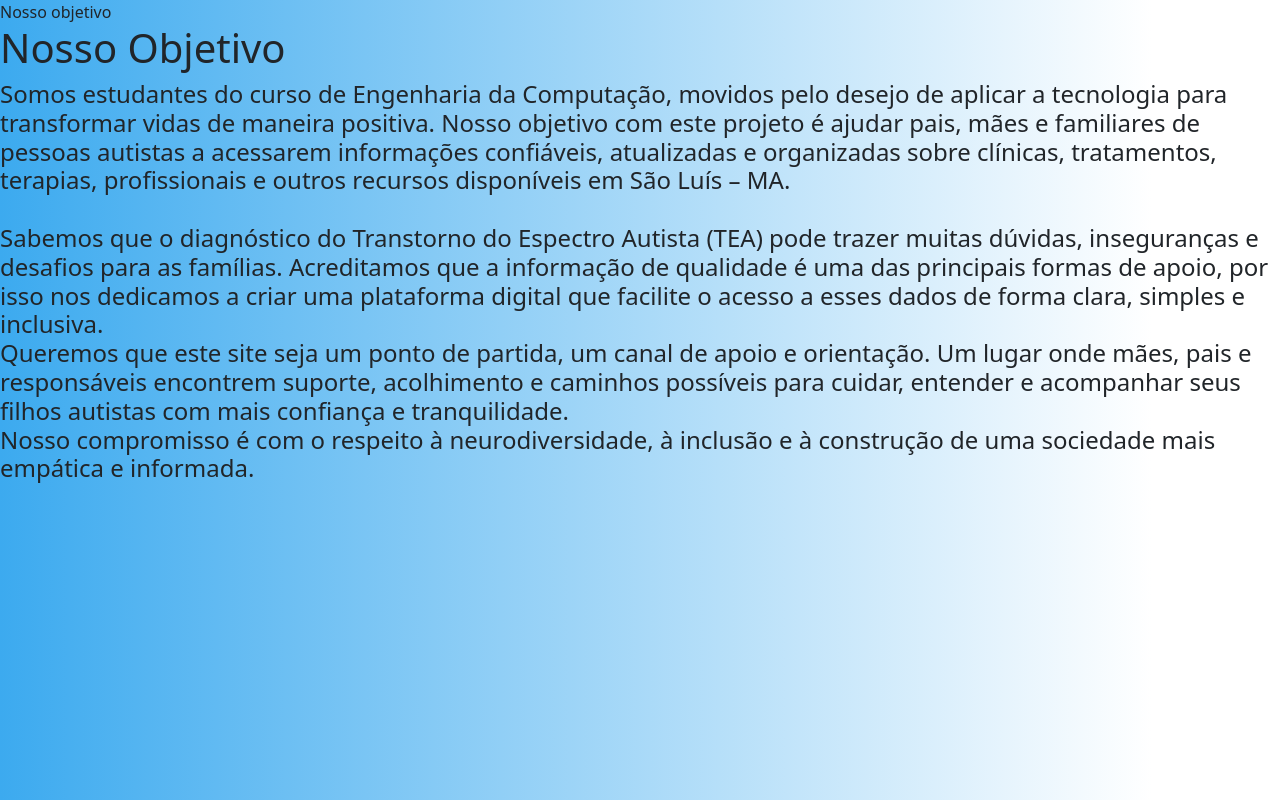
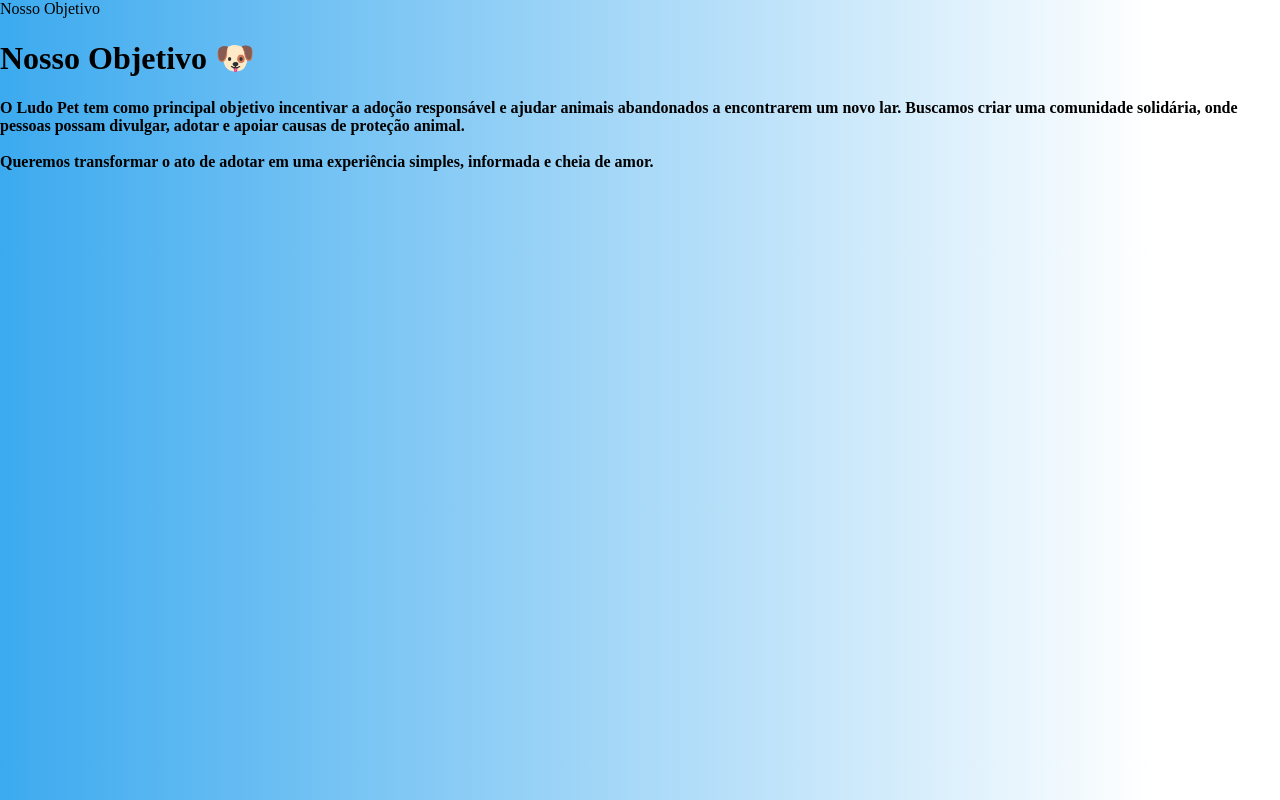
Before and after one commit to wawal2312/Projeto-LudoPet, a PHP site: page /objetivo.php in a window 1280 px wide. Run offline with PHP 8.4, Linux system fonts and the light colour scheme.

Commit message:
Update objetivo.php

```diff
--- a/objetivo.php
+++ b/objetivo.php
@@ -1,45 +1,21 @@
 <?php
-echo "Nosso objetivo";
+echo "Nosso Objetivo";
 ?>
-
 <!DOCTYPE html>
 <html lang="pt-br">
 <head>
   <meta charset="UTF-8">
-    <meta name="viewport" content="width=device-width, initial-scale=1.0">
+  <title>Ludo Pet - Nosso Objetivo</title>
   <link rel="stylesheet" href="projeto.css">
-    <title>Espectro</title>
-    <link rel="stylesheet" href="npm i bootstrap/@5.3.6">
-    <link rel="stylesheet" href="https://cdn.jsdelivr.net/npm/bootstrap@5.3.6/dist/css/bootstrap.min.css">
 </head>
 <body>
- </div>
-<h1>
-    Nosso Objetivo
-</h1>
+  <h1>Nosso Objetivo 🐶</h1>
   <h4>
-    Somos estudantes do curso de Engenharia da Computação, movidos pelo desejo de aplicar a tecnologia para
-transformar vidas de maneira positiva. Nosso objetivo com este projeto é ajudar pais, mães e familiares de pessoas
-autistas a acessarem informações confiáveis, atualizadas e organizadas sobre clínicas, tratamentos, terapias,
-profissionais e outros recursos disponíveis em São Luís – MA.
-<br>
-<br>
-Sabemos que o diagnóstico do Transtorno do Espectro Autista (TEA) pode trazer muitas dúvidas, inseguranças e
-desafios para as famílias. Acreditamos que a informação de qualidade é uma das principais formas de apoio, por isso
-nos dedicamos a criar uma plataforma digital que facilite o acesso a esses dados de forma clara, simples e inclusiva.
-<br>
-Queremos que este site seja um ponto de partida, um canal de apoio e orientação. Um lugar onde mães, pais e
-responsáveis encontrem suporte, acolhimento e caminhos possíveis para cuidar, entender e acompanhar seus filhos
-autistas com mais confiança e tranquilidade.
-<br>
-Nosso compromisso é com o respeito à neurodiversidade, à inclusão e à construção de uma sociedade mais empática e
-informada.
+    O <strong>Ludo Pet</strong> tem como principal objetivo incentivar a adoção responsável e ajudar animais abandonados
+    a encontrarem um novo lar. Buscamos criar uma comunidade solidária, onde pessoas possam divulgar, adotar e apoiar
+    causas de proteção animal.
+    <br><br>
+    Queremos transformar o ato de adotar em uma experiência simples, informada e cheia de amor.
   </h4>
-
-
-
-            </div>
-        </form>
-    </div>
 </body>
 </html>
```
Lines whose indentation alone changed are shown as unchanged.
